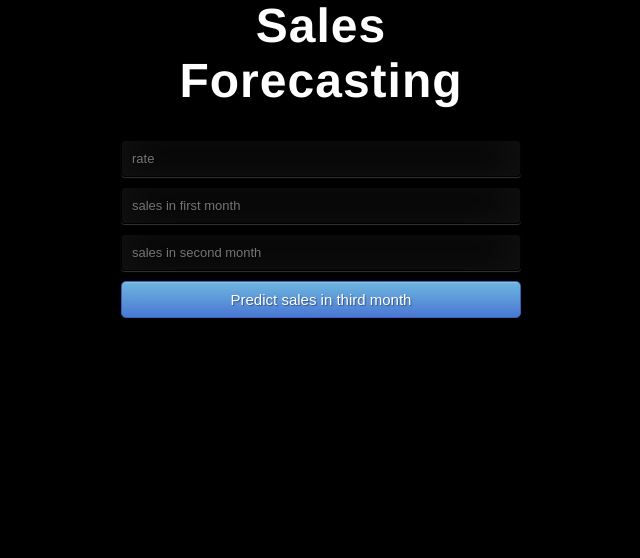
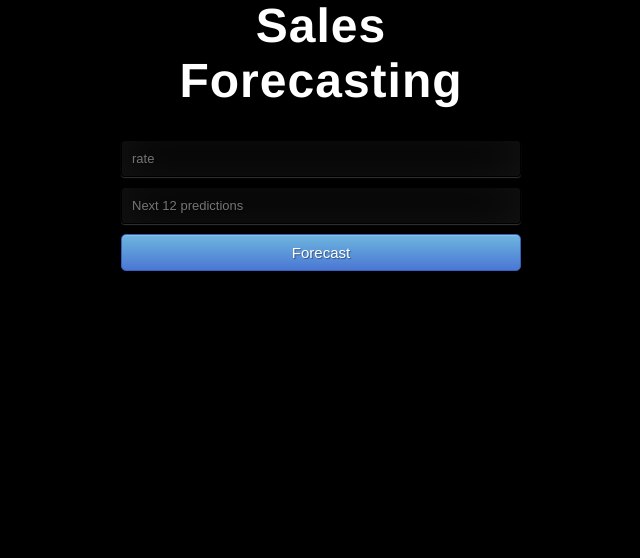
Before and after one commit to saritmaitra/Regression-Classification-Model-Backtest, a Flask app: page / in a window 1280 px wide. Shown: the part 204-762 px from the top of the page, without its empty margins (369-1009 px from the left). Run offline with Flask 2, Linux system fonts and the light colour scheme; parts of the project's set-up code (start-up, migrations or seed data) failed here and were passed over.

Commit message:
Update index.html

```diff
--- a/templates/index.html
+++ b/templates/index.html
@@ -19,11 +19,10 @@
         <!-- Main Input For Receiving Query to our ML -->
         <form action="{{ url_for('predict')}}" method="post">
             <input type="text" name="rate" placeholder="rate" required="required" />
-            <input type="text" name="sales in first month" placeholder="sales in first month" required="required" />
-            <input type="text" name="sales in second month" placeholder="sales in second month" required="required" />
+            <input type="text" name="12 hrs prediction" placeholder="Next 12 predictions" required="required" />
 
 
-            <button type="submit" class="btn btn-primary btn-block btn-large">Predict sales in third month</button>
+            <button type="submit" class="btn btn-primary btn-block btn-large">Forecast</button>
         </form>
 
         <br>
```
